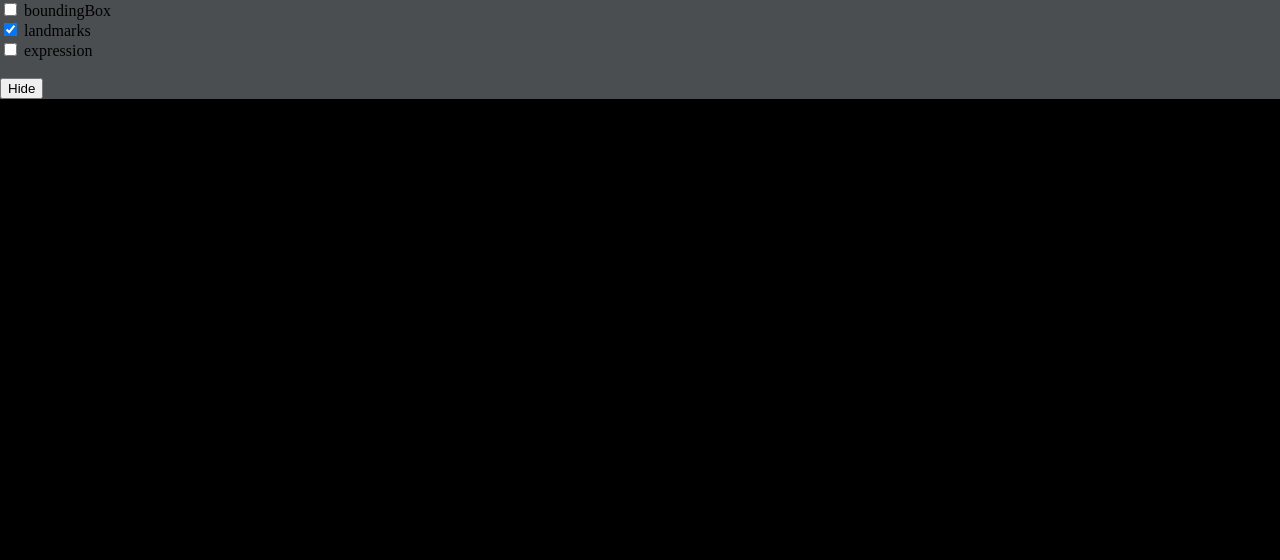
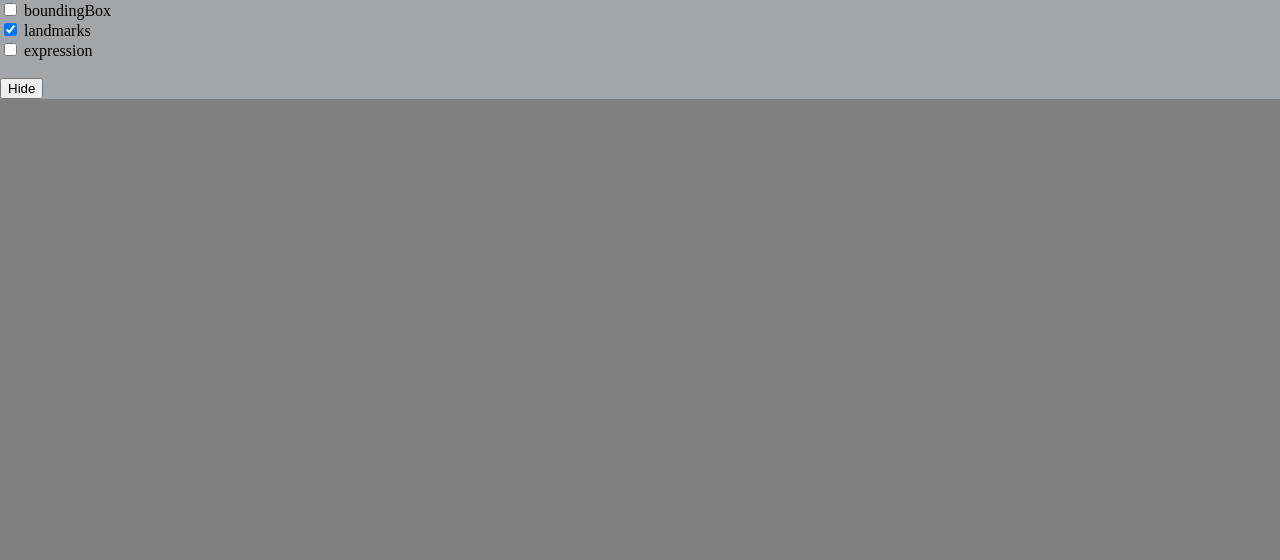
Before and after one commit to csprw/japan_quotes, a plain HTML site: page index.html in a window 1280 px wide. Shown: the top 560 px of the page. Drawn offline with Linux system fonts and the light colour scheme; no server answers.

Commit message:
modification.

```diff
--- a/index.html
+++ b/index.html
@@ -23,7 +23,7 @@
       display: flex;
       justify-content: center;
       align-items: center;
-      background-color: black;
+      background-color: gray;
     }
 
     canvas {
--- a/script.js
+++ b/script.js
@@ -18,6 +18,7 @@ var quotes = [
 // The faceAPI
 const video = document.getElementById('video');
 console.log("Vid");
+
 Promise.all([
   faceapi.nets.tinyFaceDetector.loadFromUri('/models'),
   faceapi.nets.faceLandmark68Net.loadFromUri('/models'),
```
